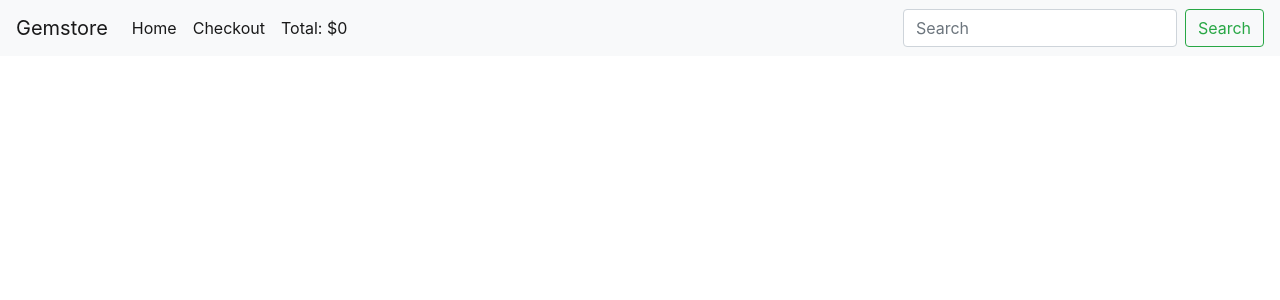
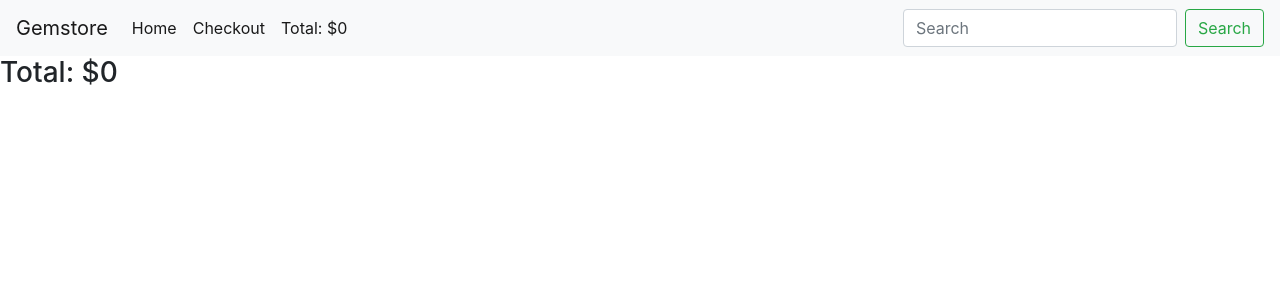
Before and after one commit to Ezouth/Gemstore_React, a React (Create React App) app: page /checkout in a window 1280 px wide. Shown: the top 300 px of the page. Built offline with nearby package versions, Linux system fonts and the light colour scheme.

Commit message:
first commit

```diff
--- a/src/App.js
+++ b/src/App.js
@@ -71,7 +71,7 @@
       <Navbar total={this.state.total} />
       <Switch>
         <Route exact path='/' render={() => <Home addItem={this.addItem} products={this.state.products} />}/>
-        <Route exact path='/checkout' render={() => <Checkout />}/>
+        <Route exact path='/checkout' render={() => <Checkout total={this.state.total} />}/>
       </Switch>
       </div>
     );
--- a/src/components/views/checkout/checkout.js
+++ b/src/components/views/checkout/checkout.js
@@ -6,6 +6,7 @@
   render() {
     return (
       <div className="Checkout">
+      <h3> Total: ${this.props.total} </h3>
       </div>
     );
   }
```
